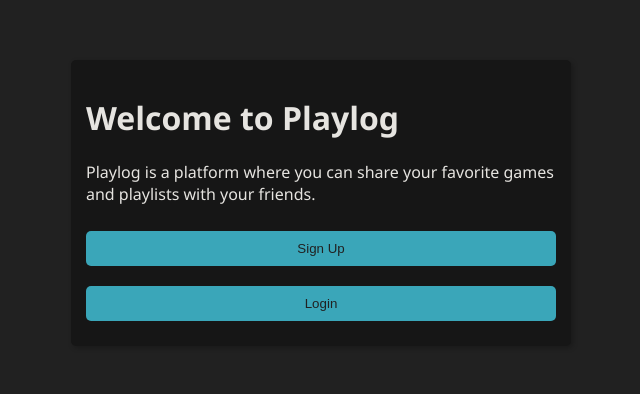
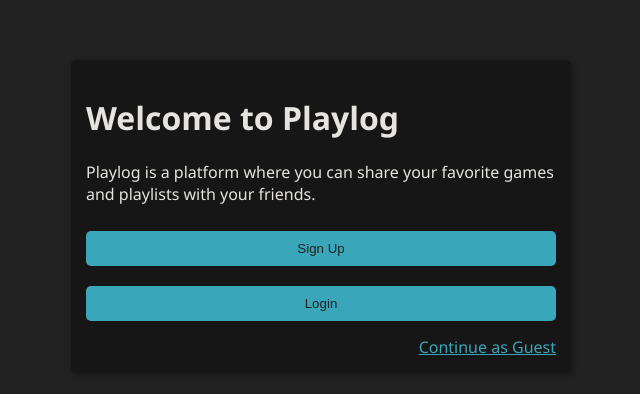
Before and after one commit to bounswe/bounswe2024group12, a React (Create React App) app in the folder app/frontend/playlog/: page / in a window 1280 px wide. Shown: the top 394 px of the page, without its empty margins (319-959 px from the left). Built offline with nearby package versions, Linux system fonts and the light colour scheme.

Commit message:
Continue as guest
I added continue as guest to the home page.

```diff
--- a/app/frontend/playlog/src/components/homepage/HomeCard.jsx
+++ b/app/frontend/playlog/src/components/homepage/HomeCard.jsx
@@ -25,6 +25,9 @@ export default function HomeCard() {
                 {!loggedIn && <button type='button' style={{ width: '100%' }} onClick={handleSignUpBtn} >Sign Up</button>}
                 {!loggedIn && <button type='button' style={{ width: '100%' }} onClick={handleLoginBtn}>Login</button>}
                 {loggedIn && <button type='button' style={{ width: '100%' }} onClick={handleLogout}>Logout</button>}
+                {!loggedIn &&  <div style={{ display: 'flex', justifyContent: 'flex-end', width: '100%', marginTop: '5px' }}>
+          <a href="/home" style={{ color: 'var(--highlight-color)' }}>Continue as Guest</a>
+        </div>}
             </Card>
         </div>
     );
```
